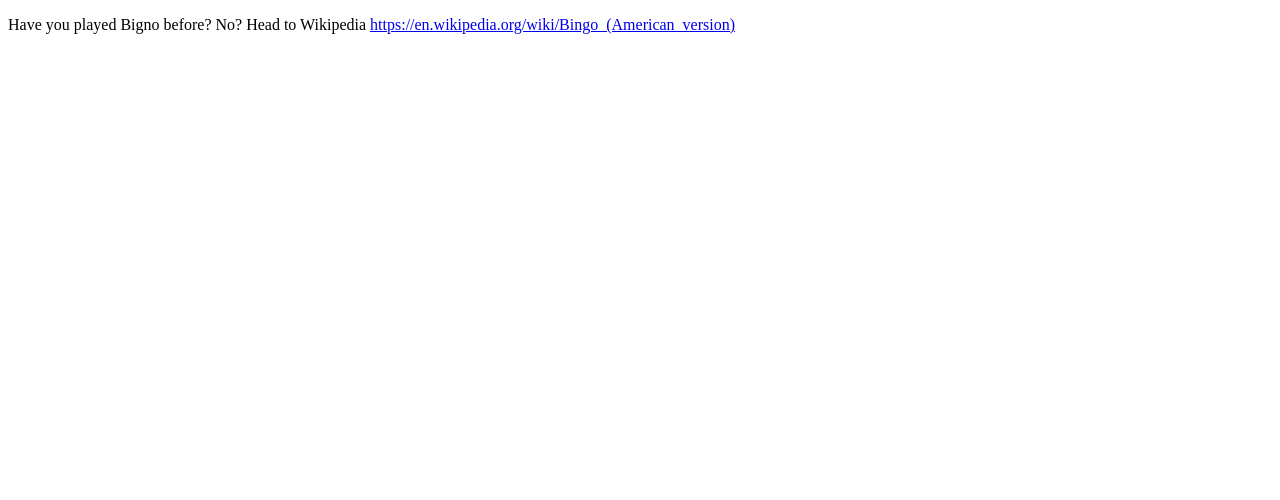
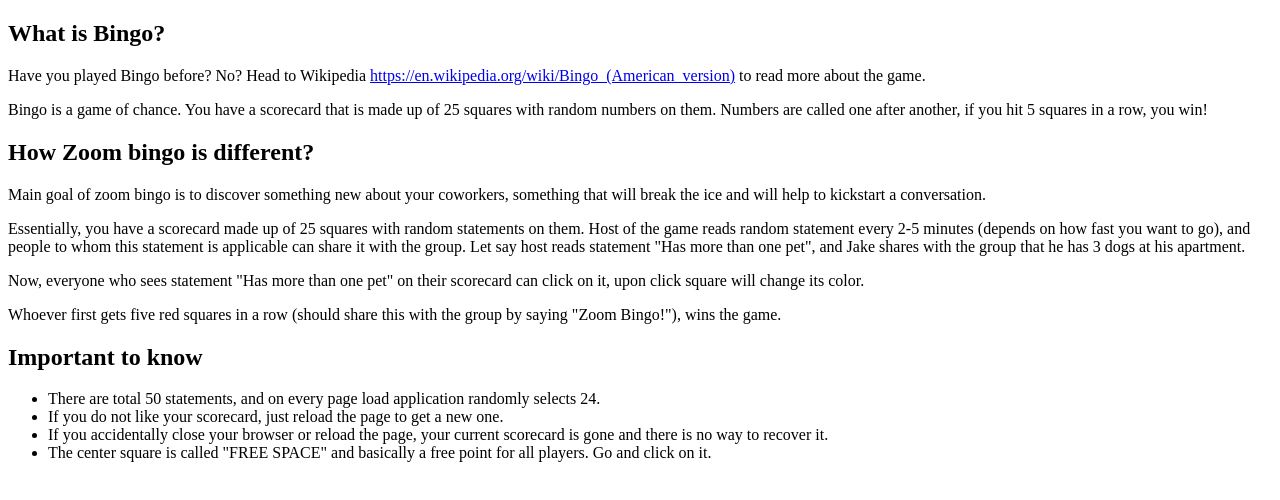
Before and after one commit to andriikhmelkov/zoombingo, a plain HTML site: page rules.html in a window 1280 px wide. Drawn offline with Linux system fonts and the light colour scheme.

Commit message:
Add Game rules

```diff
--- a/rules.html
+++ b/rules.html
@@ -1,10 +1,36 @@
-<!DOCTYPE HTML>
+<!DOCTYPE html>
 <html lang="en">
 <head>
+    <meta charset="utf-8">
+    <meta name="viewport" content="width=device-width, initial-scale=1, maximum-scale=1, user-scalable=no" />
+    <meta http-equiv="X-UA-Compatible" content="IE=edge, chrome=1" />
+    <meta name="HandheldFriendly" content="true" />
     <title>Zoom bingo | Rules</title>
 </head>
 <body>
-<p>Have you played Bigno before? No? Head to Wikipedia <a href="https://en.wikipedia.org/wiki/Bingo_(American_version)" target="_blank">https://en.wikipedia.org/wiki/Bingo_(American_version)</a></p>
-<p></p>
+
+<h2>What is Bingo?</h2>
+<p>Have you played Bingo before? No? Head to Wikipedia <a href="https://en.wikipedia.org/wiki/Bingo_(American_version)" target="_blank">https://en.wikipedia.org/wiki/Bingo_(American_version)</a>
+    to read more about the game.</p>
+<p>Bingo is a game of chance. You have a scorecard that is made up of 25 squares with random numbers on them.
+    Numbers are called one after another, if you hit 5 squares in a row, you win!</p>
+
+<h2>How Zoom bingo is different?</h2>
+<p>Main goal of zoom bingo is to discover something new about your coworkers, something that will break the ice and will
+    help to kickstart a conversation.</p>
+<p>Essentially, you have a scorecard made up of 25 squares with random statements on them. Host of the game reads random statement every
+    2-5 minutes (depends on how fast you want to go), and people to whom this statement is applicable can share it with the group.
+    Let say host reads statement "Has more than one pet", and Jake shares with the group that he has 3 dogs at his apartment.</p>
+<p>Now, everyone who sees statement "Has more than one pet" on their scorecard can click on it, upon click square will change its color.</p>
+<p>Whoever first gets five red squares in a row (should share this with the group by saying "Zoom Bingo!"), wins the game.</p>
+
+<h2>Important to know</h2>
+<ul>
+    <li>There are total 50 statements, and on every page load application randomly selects 24.</li>
+    <li>If you do not like your scorecard, just reload the page to get a new one.</li>
+    <li>If you accidentally close your browser or reload the page, your current scorecard is gone and there is no way to recover it.</li>
+    <li>The center square is called "FREE SPACE" and basically a free point for all players. Go and click on it.</li>
+</ul>
+
 </body>
 </html>
```
